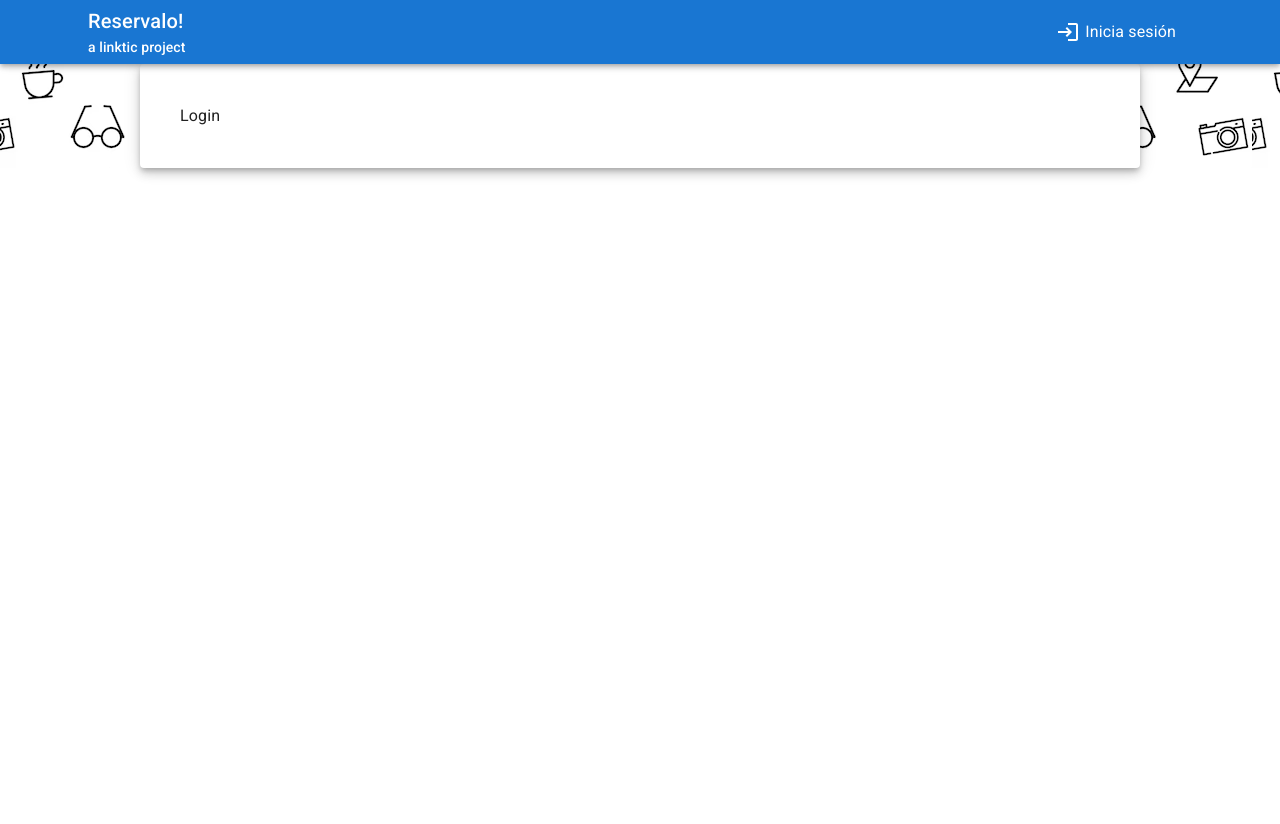
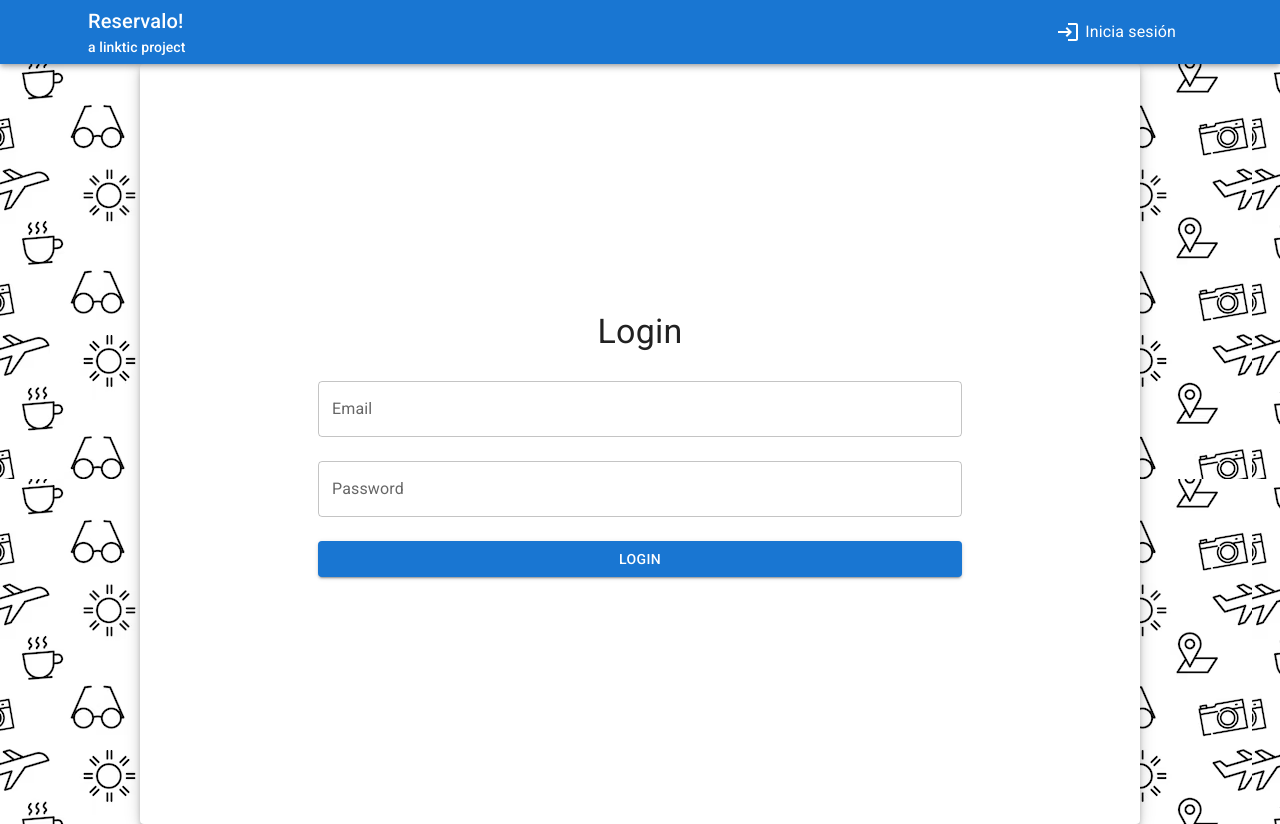
Before and after one commit to JuanC001/LinkticMDFront-End, a React (Vite) app: page /login in a window 1280 px wide. Before the commit the page ends 800 px from the top, so only its background shows below. Built offline with nearby package versions, Linux system fonts and the light colour scheme; no server answers.

Commit message:
Instalación de Axios para la gestion de Login

```diff
--- a/package.json
+++ b/package.json
@@ -15,6 +15,7 @@
     "@fontsource/roboto": "^5.1.0",
     "@mui/icons-material": "^6.1.1",
     "@mui/material": "^6.1.0",
+    "axios": "^1.7.7",
     "framer-motion": "^11.5.5",
     "react": "^18.3.1",
     "react-dom": "^18.3.1",
--- a/src/Global/Components/NavBar/NavBar.jsx
+++ b/src/Global/Components/NavBar/NavBar.jsx
@@ -41,7 +41,7 @@ export const NavBar = () => {
 
                             </>
                             :
-                            <MenuItem onClick={() => setLogged(true)} sx={{ display: 'flex', gap: '5px' }}>
+                            <MenuItem onClick={() => handleNavigation('/login')} sx={{ display: 'flex', gap: '5px' }}>
                                 <LoginIcon />
                                 Inicia sesión
                             </MenuItem>
--- /dev/null
+++ b/src/Global/Context/UserProvider.jsx
@@ -0,0 +1,5 @@
+export const UserProvider = () => {
+    return (
+        <div>UserProvider</div>
+    )
+}
--- a/src/Pages/Home/Home.jsx
+++ b/src/Pages/Home/Home.jsx
@@ -1,39 +1,34 @@
 import { Box, Divider, Grid2, TextField, Typography } from "@mui/material"
 import { useEffect, useState } from "react"
 import { HotelCard } from "../../Global/Components/HotelCard/HotelCard"
-
+import LinkTicApi from "../../api/linkticApi.js";
 import SearchIcon from '@mui/icons-material/Search';
 
 export const Home = () => {
 
     const [search, setSearch] = useState('')
+    const [loading, setLoading] = useState(true)
     const [hoteles, setHoteles] = useState([])
 
     const handleSearch = (e) => {
         setSearch(e.target.value)
     }
 
+    useEffect(() => {
+        handleHotels()
+    }, [])
+
     const handleHotels = async () => {
 
-        const hoteles = await fetch(`http://127.0.0.1:3000/api/hotel/`, {
-            method: 'GET',
-            headers: {
-                'Content-Type': 'application/json'
-            }
-        })
-        const data = await hoteles.json()
-        setHoteles(data)
-        console.log(data)
+        const response = await LinkTicApi.get('/hotel')
+        setHoteles(response.data)
+        setLoading(false)
 
     }
 
     const filterHotels = () => {
         return hoteles.filter(hotel => hotel.name.toLowerCase().includes(search.toLowerCase()))
     }
-
-    useEffect(() => {
-        handleHotels()
-    }, [])
 
     return (
         <Box minHeight={'100vh'}>
@@ -55,11 +50,12 @@ export const Home = () => {
 
             <Grid2 container spacing={5} mt={5}>
                 {
-                    filterHotels().map(hotel => (
-                        <Grid2 size={{ xs: 12, md: 6 }} key={hotel._id}>
-                            <HotelCard hotel={hotel} />
-                        </Grid2>
-                    ))
+                    loading ? <Typography variant="h4">Cargando...</Typography> :
+                        filterHotels().map(hotel => (
+                            <Grid2 size={{ xs: 12, md: 6 }} key={hotel._id}>
+                                <HotelCard hotel={hotel} />
+                            </Grid2>
+                        ))
                 }
             </Grid2>
 
--- a/src/Pages/Hotel/Hotel.jsx
+++ b/src/Pages/Hotel/Hotel.jsx
@@ -2,6 +2,8 @@ import { Box, Button, CircularProgress, Divider, Grid2, Rating, Stack, Typograph
 import { useEffect, useState } from 'react'
 import { useParams } from 'react-router-dom'
 import { ReservationModal } from '../../Global/Components/ReservationModal/ReservationModal'
+
+import linkticApi from '../../api/linkticApi'
 
 export const Hotel = () => {
 
@@ -10,14 +12,8 @@ export const Hotel = () => {
     const [modalOpen, setModalOpen] = useState(false)
 
     const fetchHotel = async () => {
-        const response = await fetch(`http://localhost:3000/api/hotel/${params.id}`, {
-            method: 'GET',
-            headers: {
-                'Content-Type': 'application/json',
-            },
-        })
-        const data = await response.json()
-        setHotel(data)
+        const response = await linkticApi.get(`/hotel/${params.id}`)
+        setHotel(response.data)
     }
 
     useEffect(() => {
--- a/src/Pages/Login/Login.jsx
+++ b/src/Pages/Login/Login.jsx
@@ -1,7 +1,45 @@
-import React from 'react'
+import { Box, Button, TextField, Typography } from "@mui/material"
+import { useState } from "react"
 
 export const Login = () => {
+
+    const [email, setEmail] = useState('')
+    const [password, setPassword] = useState('')
+
+    const handleLogin = () => {}
+
     return (
-        <div>Login</div>
+        <Box height={'85vh'} display={'flex'} flexDirection={'column'}
+            alignItems={'center'} justifyContent={'center'}>
+
+            <Typography variant="h4" gutterBottom>
+                Login
+            </Typography>
+            <TextField
+                label="Email"
+                variant="outlined"
+                margin="normal"
+                value={email}
+                onChange={(e) => setEmail(e.target.value)}
+                sx={{ width: '70%' }}
+            />
+            <TextField
+                label="Password"
+                type="password"
+                variant="outlined"
+                margin="normal"
+                value={password}
+                onChange={(e) => setPassword(e.target.value)}
+                sx={{ width: '70%' }}
+            />
+            <Button
+                variant="contained"
+                color="primary"
+                onClick={handleLogin}
+                sx={{ mt: 2, width: '70%' }}
+            >
+                Login
+            </Button>
+        </Box>
     )
 }
--- /dev/null
+++ b/src/api/linkticApi.js
@@ -0,0 +1,9 @@
+import axios from "axios";
+import { getEnvVariables } from "../helpers/getEnvVariables.js";
+const { API_URL } = getEnvVariables();
+
+const linkticApi = axios.create({
+    baseURL: API_URL,
+})
+
+export default linkticApi;
--- /dev/null
+++ b/src/helpers/getEnvVariables.js
@@ -0,0 +1,5 @@
+export const getEnvVariables = () => {
+    return {
+        API_URL: import.meta.env.VITE_API_URL,
+    }
+}
```
Also changed, not shown: src/Global/Context/UserContext.jsx (added, +8 -0 lines), src/Global/hooks/useAuthStore.js (added, +10 -0 lines), 2 other files (tests, documents, lock files or other folders).
